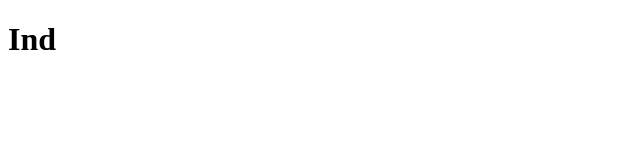
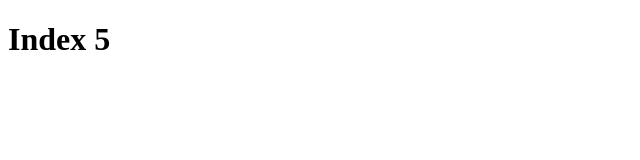
Before and after one commit to itanuka/AnukaDemo, a plain HTML site: page index.html in a window 1280 px wide. Shown: the full height of the page, 0-640 px from the left. Drawn offline with Linux system fonts and the light colour scheme.

Commit message:
Index 5 changed master

```diff
--- a/index.html
+++ b/index.html
@@ -7,6 +7,6 @@
     <title>Document</title>
 </head>
 <body>
-    <h1>Ind</h1>
+    <h1>Index 5</h1>
 </body>
 </html>
```
